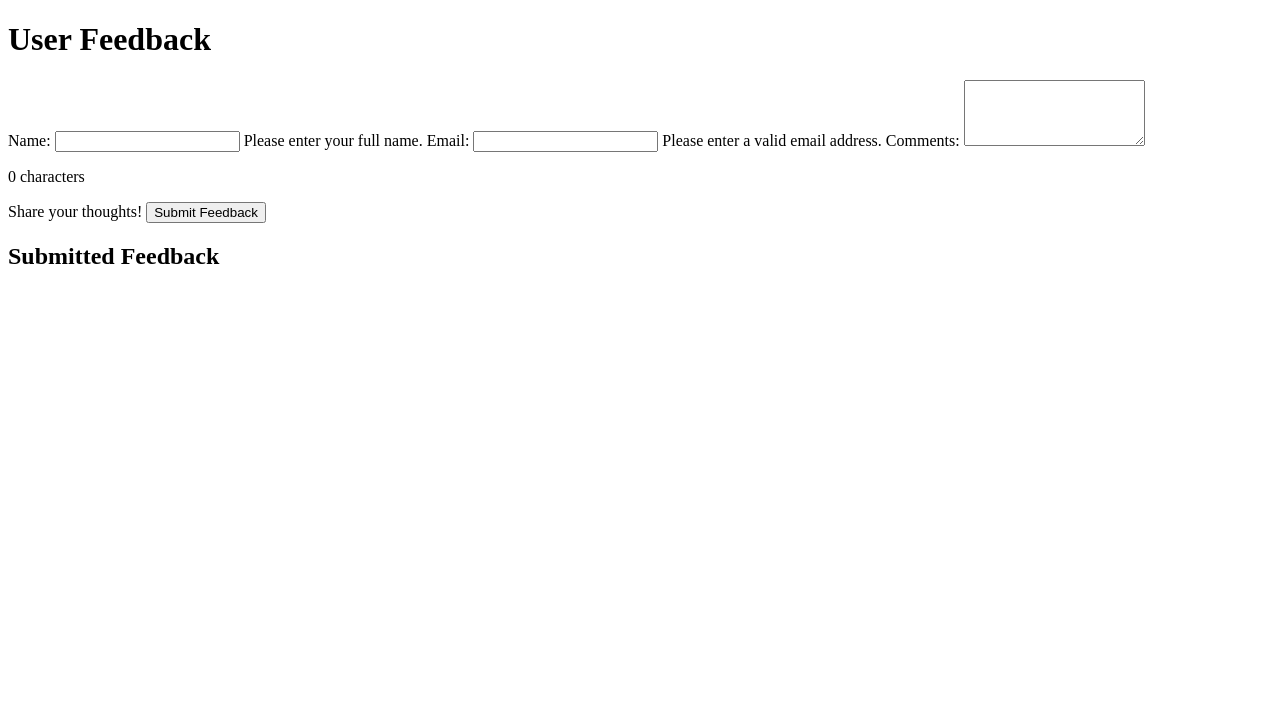
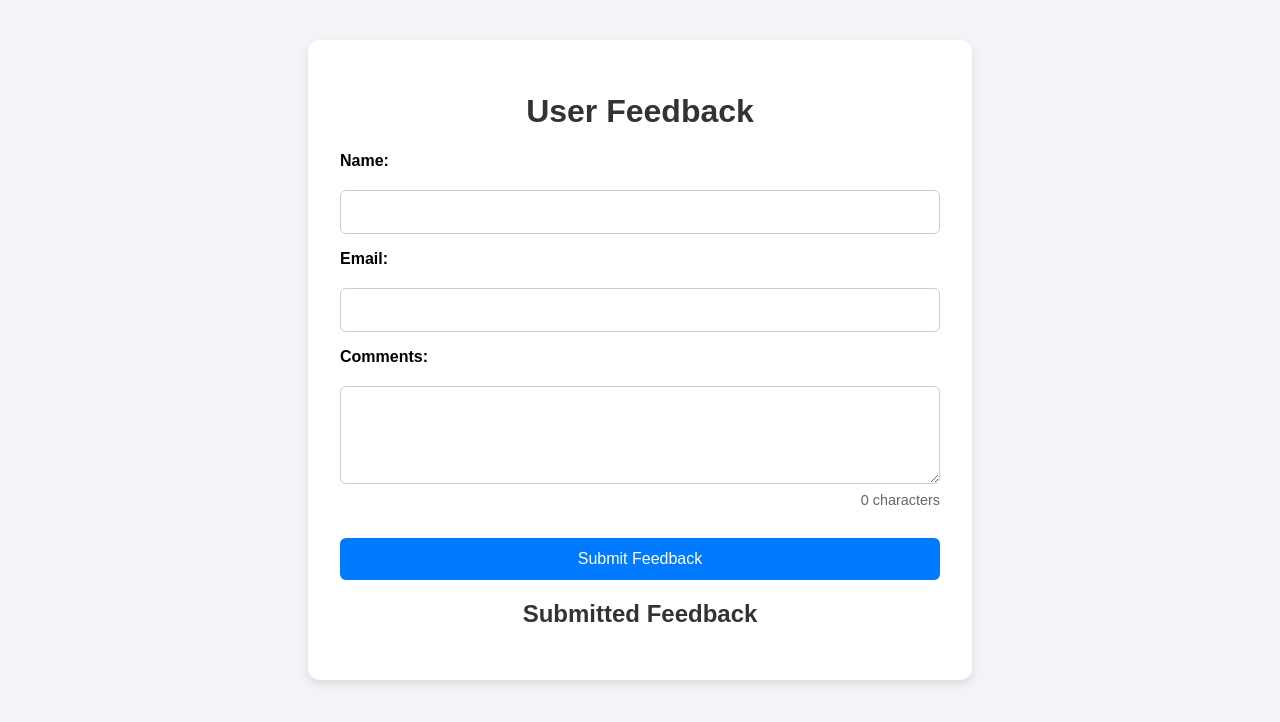
Before and after one commit to BrandonCodeova/user-feedback-form, a plain HTML site: page index.html in a window 1280 px wide. Drawn offline with Linux system fonts and the light colour scheme.

Commit message:
added awesome and epic and cool styling theme. also fixed coding error on index.html linking to style.css

```diff
--- a/index.html
+++ b/index.html
@@ -4,7 +4,7 @@
     <meta charset="UTF-8" />
     <meta name="viewport" content="width=device-width, initial-scale=1.0" />
     <title> User Feedback Form</title>
-    <link rel="stylesheet" href="styles.css" />
+    <link rel="stylesheet" href="style.css" />
 </head>
 <body>
     <main>
--- a/style.css
+++ b/style.css
@@ -0,0 +1,82 @@
+/* Awesome Epic Theme Stylesheet */
+
+body{
+    font-family: Arial, sans-serif;
+    background-color: #f2f4f8;
+    margin: 0;
+    padding: 0;
+}
+
+main {
+    max-width: 600px;
+    margin: 40px auto;
+    background-color: #ffffff;
+    padding: 2rem;
+    border-radius: 12px;
+    box-shadow: 0 4px 10px rgba(0, 0, 0, 0.1);
+}
+
+h1, h2 {
+    color: #333;
+    text-align: center;
+}
+
+form {
+    display: flex;
+    flex-direction: column;
+    gap: 1rem;
+}
+
+label {
+    font-weight: bold;
+    margin-bottom: 0.25rem;
+}
+
+input, textarea {
+    padding: 0.75rem;
+    border: 1px solid #ccc;
+    border-radius: 6px;
+    font-size: 1rem;
+    width: 100%;
+    box-sizing: border-box;
+}
+
+button {
+    background-color: #007BFF;
+    color: white;
+    padding: 0.75rem;
+    border: none;
+    border-radius: 6px;
+    font-size: 1rem;
+    cursor: pointer;
+    transition: background-color 0.2s ease;
+}
+
+button:hover {
+    background-color: #0056b3;
+}
+
+#char-count {
+    font-size: 0.9rem;
+    color: #666;
+    text-align: right;
+    margin-top: -0.5rem;
+}
+
+.tooltip {
+    display: none;
+    font-size: 0.85rem;
+    color: #555;
+    background-color: #e2e2e2;
+    padding: 0.3rem 0.6rem;
+    border-radius: 4px;
+    margin-top: -0.5rem;
+}
+
+.feedback-entry {
+    background-color: #f9f9f9;
+    border: 1px solid #ddd;
+    padding: 1rem;
+    border-radius: 6px;
+    margin-bottom: 1rem;
+}
```
